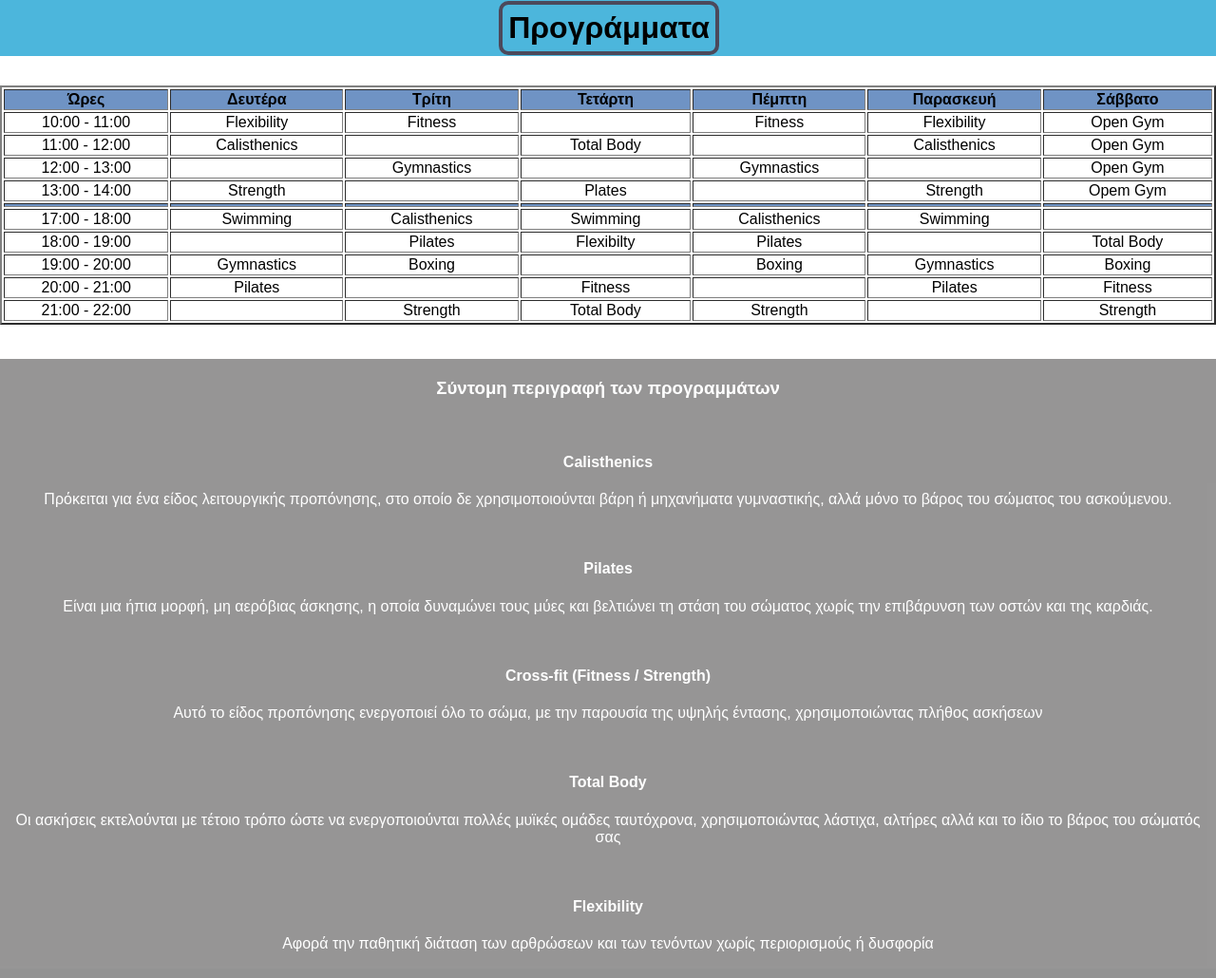
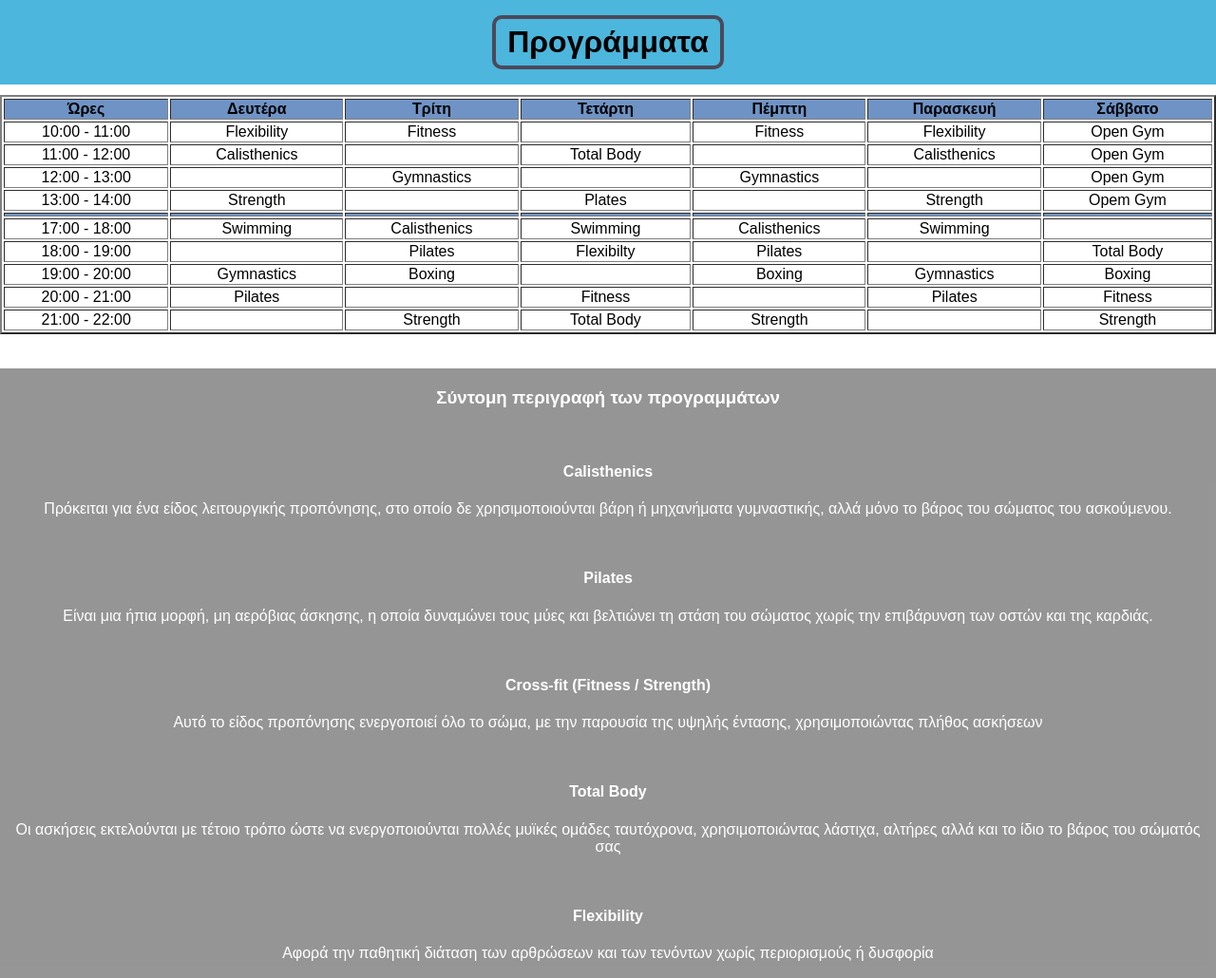
Before and after one commit to irinizampet/gym, a Django app: page /programmaaaa/ in a window 1280 px wide. Shown: the whole page at 95% size. Before the commit the page ends 1002 px from the top, so only its background shows below. Run offline with Django 5.2, Linux system fonts and the light colour scheme.

Commit message:
απλα τιτλος οπως το θελετε

```diff
--- a/jango/MyProject/mysite/gym/templates/Πρόγραμμα.html
+++ b/jango/MyProject/mysite/gym/templates/Πρόγραμμα.html
@@ -2,17 +2,49 @@
 <html>
   <head>
     {% load static %}
-            <link rel="stylesheet" href="{% static 'styles.css' %}">
+    <link rel="stylesheet" href="{% static 'styles.css' %}">
+    <style>
+      body {
+        margin: 0;
+        font-family: Arial, sans-serif;
+      }
+
+      header {
+        background-color: rgb(76, 182, 220);
+        text-align: center;
+        position: fixed;
+        width: 100%;
+        z-index: 1;
+        top: 0;
+        left: 0;
+        padding: 16px 0;
+      }
+
+      header h1 {
+        border: 4px solid rgb(76, 73, 91);
+        padding: 6px 12px;
+        display: inline-block;
+        border-radius: 10px;
+        font-size: 32px;
+        margin: 0;
+      }
+
+      /* Το κενο που σπρωχνει το περιεχομενο ΚΑΤΩ απο τη μπαρα */
+      .header-space {
+        height: 100px;
+      }
+    </style>
   </head>
+
   <body>
     <header>
-      <h1> Προγράμματα </h1>
+      <h1>Προγράμματα</h1>
     </header>
-    <br>
-    <br>
-    <br>
-    <br>
-    <br>
+
+    <div class="header-space"></div>
+
+
+
        <table border="2" align="center" >
             <tr align="center" style="background-color: rgb(111, 147, 196);">
                 <th width="200"> Ώρες</th>
```
